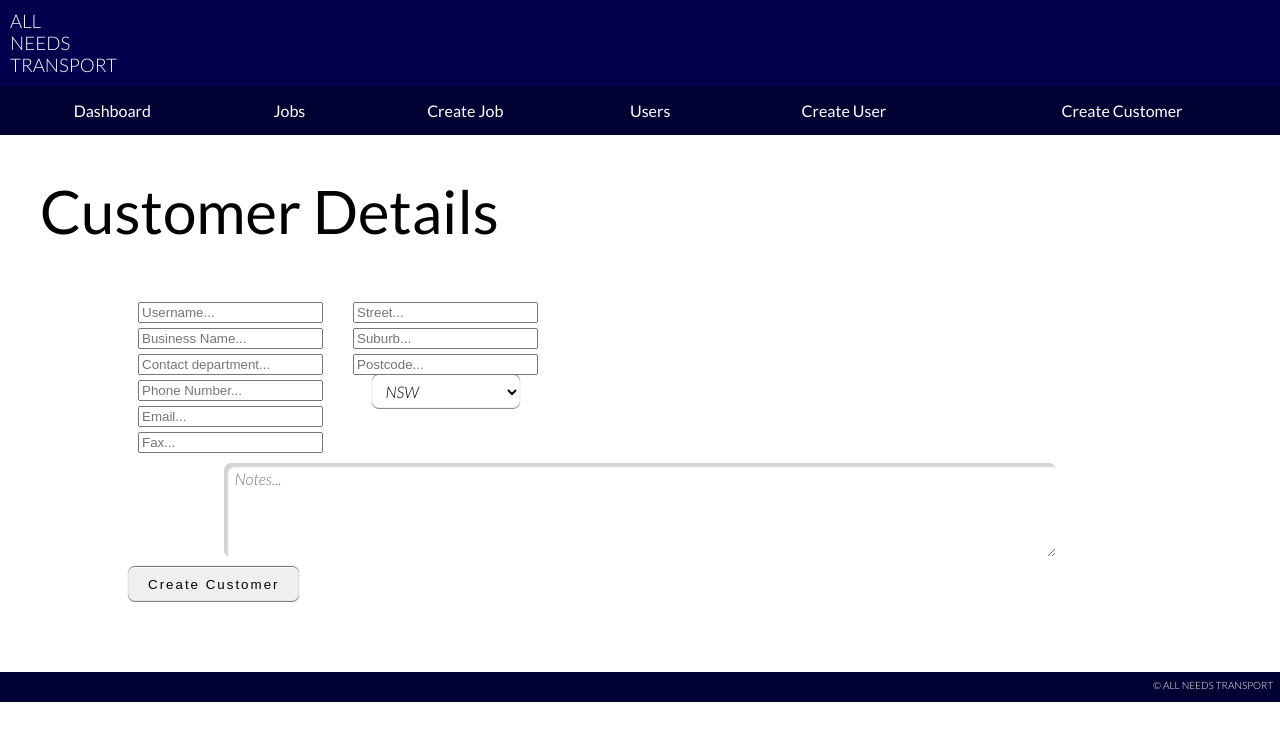
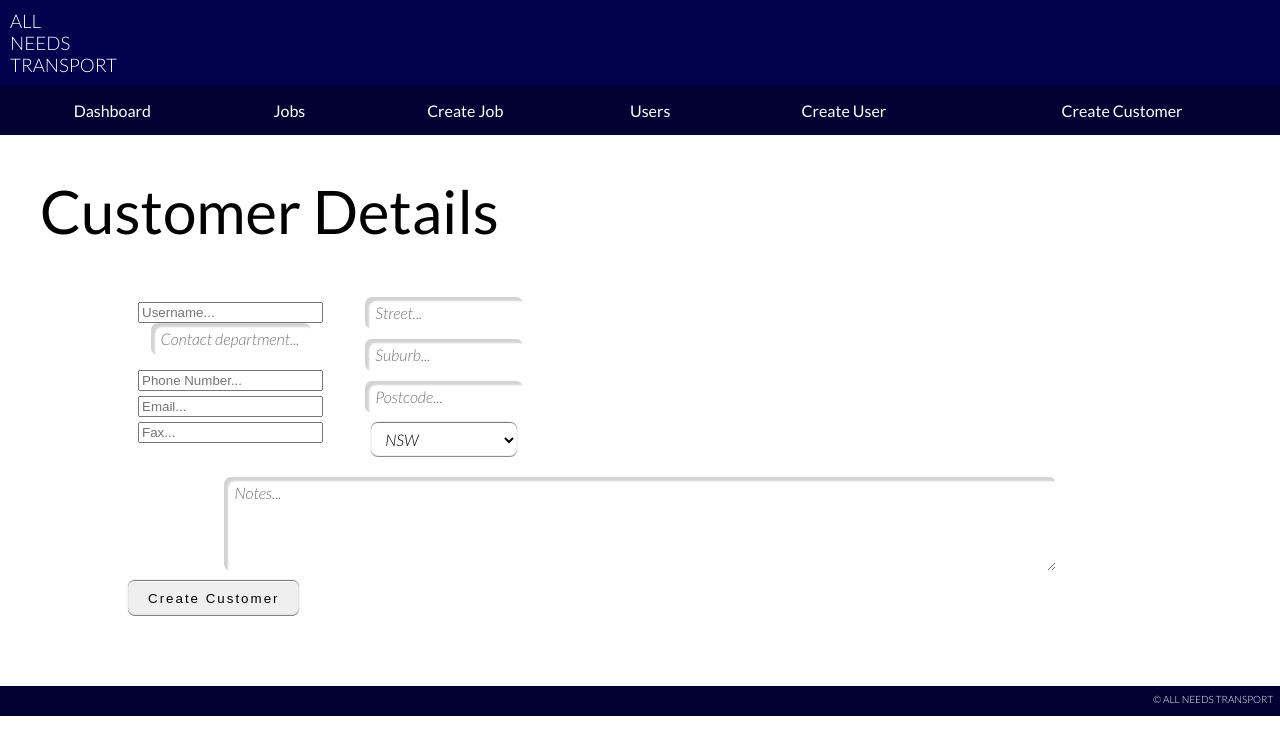
Before and after one commit to CFA-CJJ-GroupProject/CFA-Term3-NodeProject, a React (Create React App) app in the folder react-web/: page /createcustomer in a window 1280 px wide. Shown: the top 754 px of the page. Built offline with nearby package versions, Linux system fonts and the light colour scheme.

Commit message:
adding type to inputs

```diff
--- a/react-web/src/components/CreateCustomerForm.js
+++ b/react-web/src/components/CreateCustomerForm.js
@@ -18,17 +18,16 @@ export default function CreateCustomerForm({
   return (
     <form onSubmit={ (event) => submitCreate(event, onCreate) }>
       <div className='cj-left'>
-          <Field required='true' placeholder='Username...' name='username' />
-          <Field required='true' placeholder='Business Name...' name='businessName' />
-          <Field required='true' placeholder='Contact department...' name='department' />
-          <Field required='true' placeholder='Phone Number...' name='phoneNumber' />
-          <Field required='true' placeholder='Email...' name='email' />
-          <Field required='false' placeholder='Fax...' name='fax' />
+          <Field required='true' type='username' placeholder='Username...' name='username' />
+          <Field required='true' type='text' placeholder='Contact department...' name='department' />
+          <Field required='true' type='tel' placeholder='Phone Number...' name='phoneNumber' />
+          <Field required='true' type='email' placeholder='Email...' name='email' />
+          <Field required='false' type='tel' placeholder='Fax...' name='fax' />
       </div>
         <div className='cj-right'>
-          <Field required='true' placeholder='Street...' name='pickupStreet' />
-          <Field required='true' placeholder='Suburb...' name='pickupSuburb' />
-          <Field required='true' placeholder='Postcode...' name='pickupPostcode' />
+          <Field required='true' type='text' placeholder='Street...' name='pickupStreet' />
+          <Field required='true' type='number' placeholder='Suburb...' name='pickupSuburb' />
+          <Field required='true' type='number' placeholder='Postcode...' name='pickupPostcode' />
           <SelectStateField required='true' />
         </div>
         <div className='cc-middle'>
--- a/react-web/src/components/CreateUserForm.js
+++ b/react-web/src/components/CreateUserForm.js
@@ -18,7 +18,7 @@ export default function CreateUserForm({
     <form onSubmit={ (event) => submitCreate(event, onCreate) }>
       <div className='cu-left'>
         <div className=''>
-          <Field required='true' placeholder='Username...' name='username' />
+          <Field required='true' type='username' placeholder='Username...' name='username' />
         </div>
         <div className=''>
           <Field required='true' type='password' placeholder='Password...' name='password' />
```
Also changed, not shown: react-web/src/components/Top.js (+0 -8 lines).
